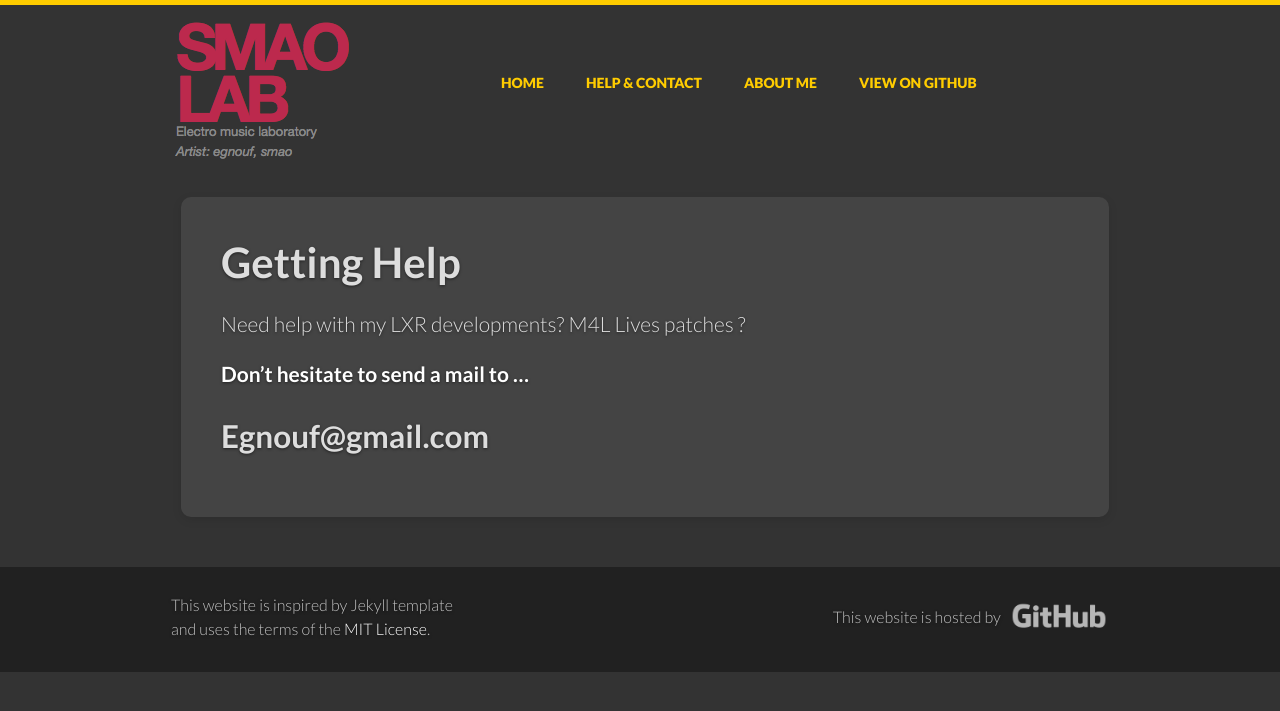
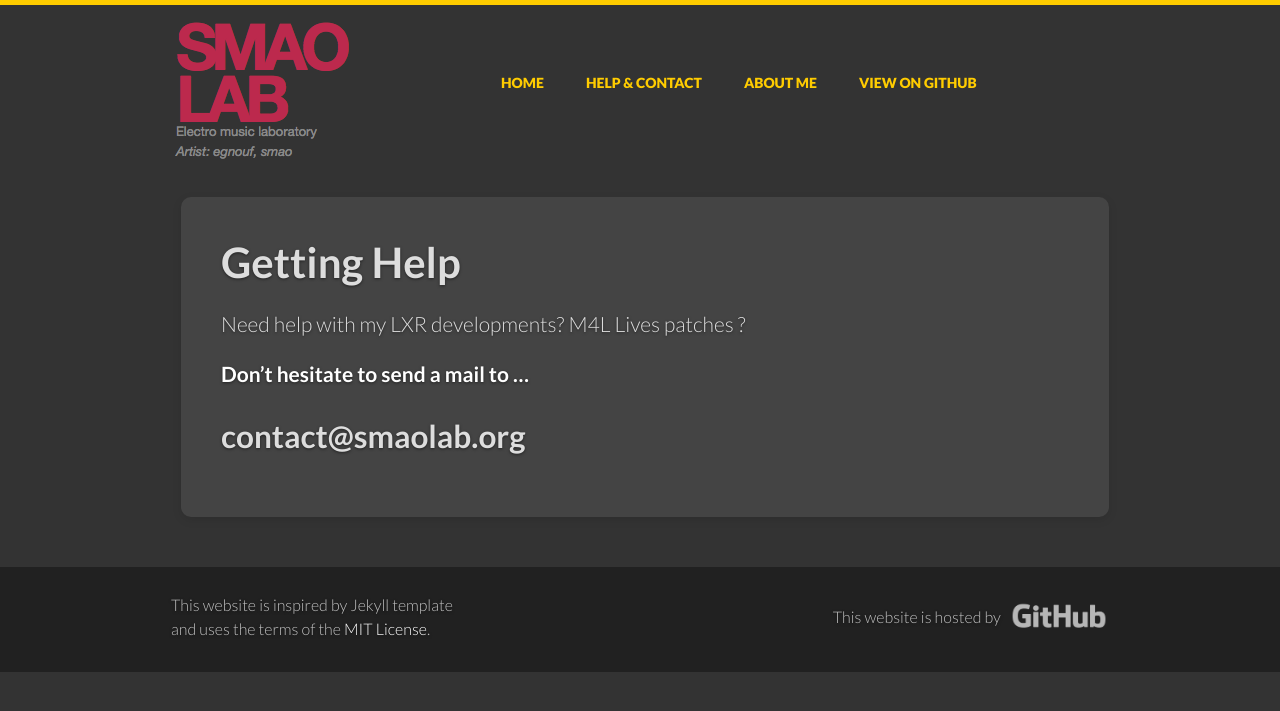
Before and after one commit to smaolab/github.io, a Jekyll site: the page built from help/index.md, in a window 1280 px wide. Shown: the top 711 px of the page. Built offline with Jekyll 4.4.1, drawn with Linux system fonts in a browser that asks for light colours.

Commit message:
Update index.md

```diff
--- a/help/index.md
+++ b/help/index.md
@@ -6,4 +6,4 @@ title: Getting Help
 Need help with my LXR developments? M4L Lives patches ?
 
 #### Don't hesitate to send a mail to …
-## Egnouf@gmail.com
+## contact@smaolab.org
```
